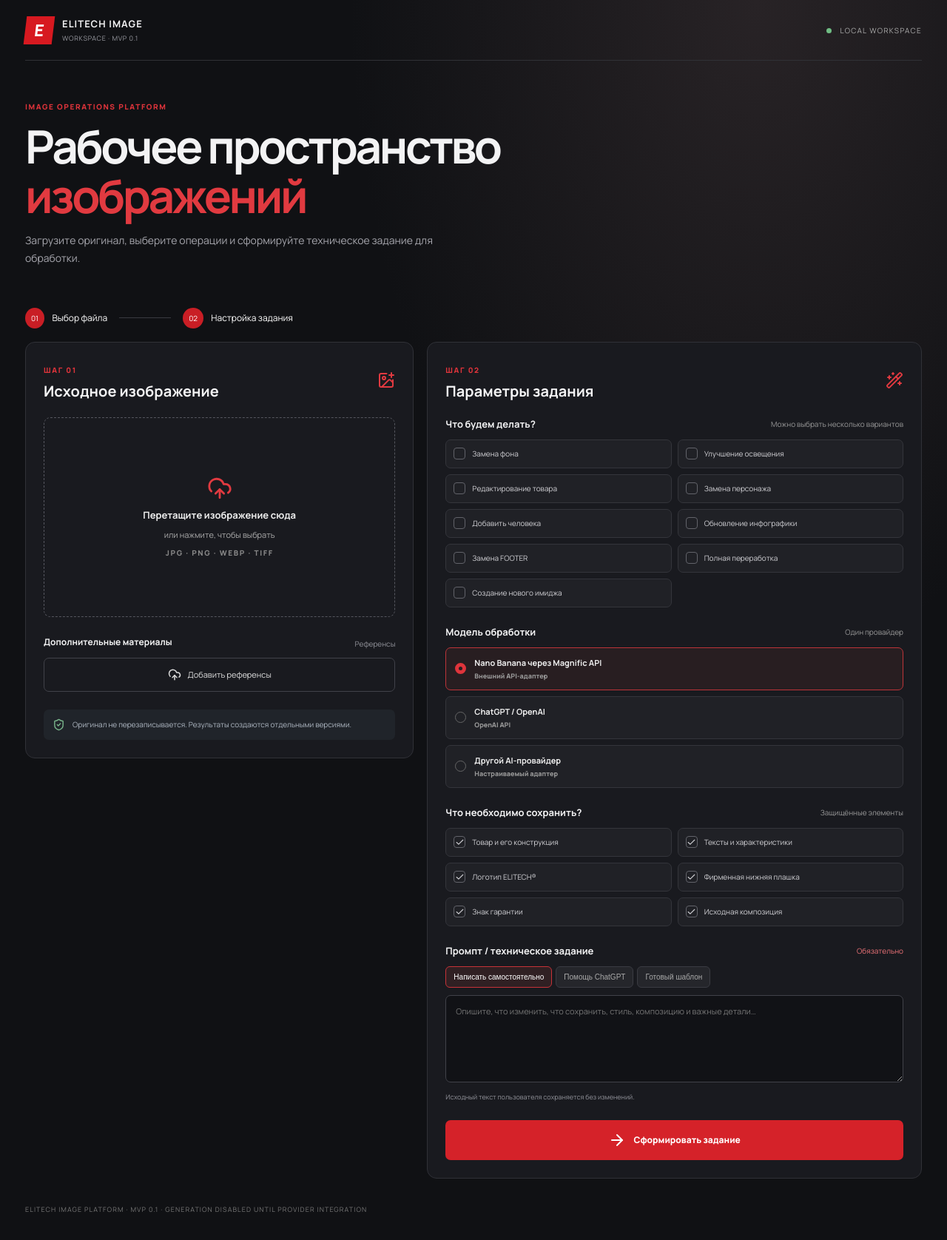
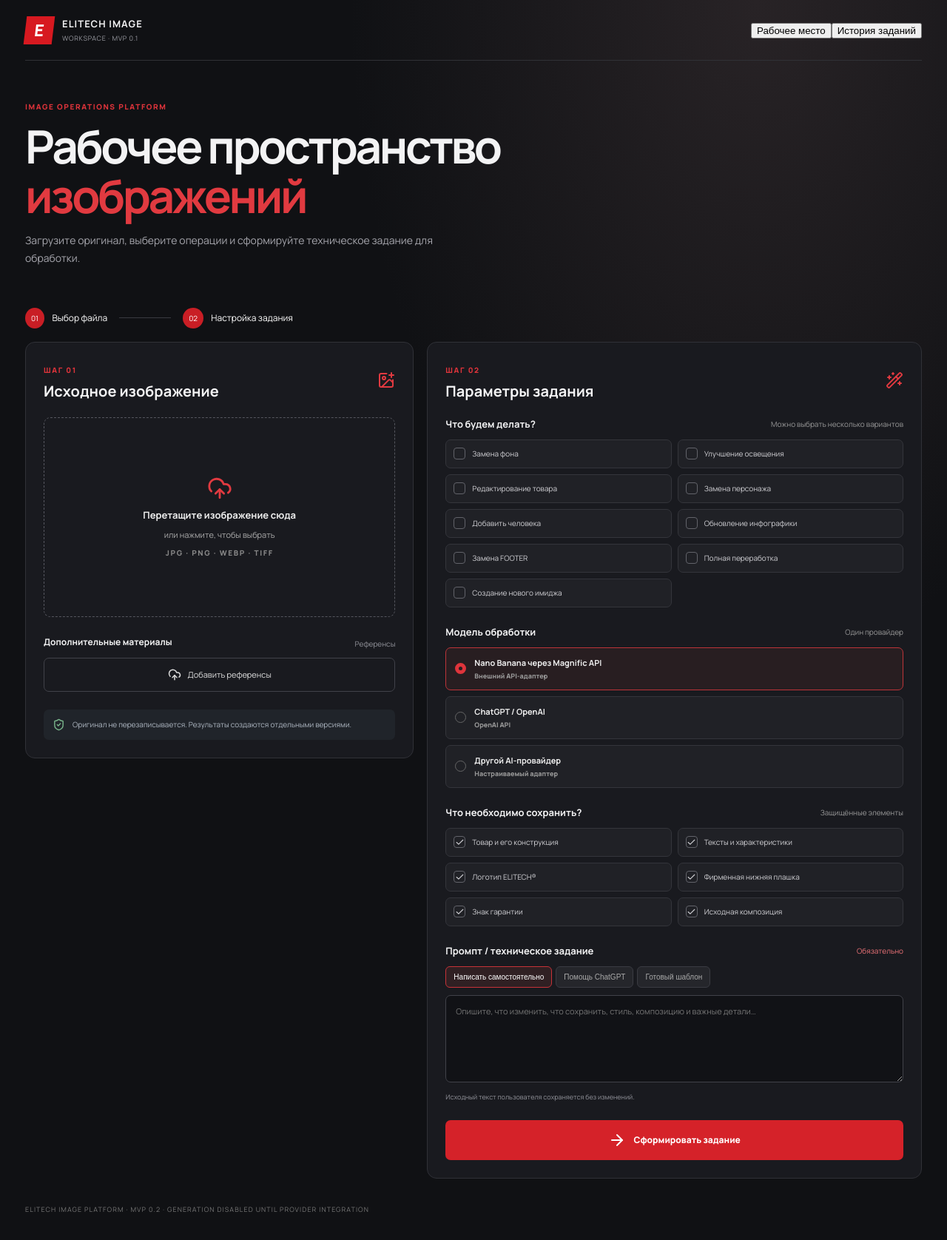
Before and after one commit to GrebtoGreb/ELITECH-IMAGE-PLATFORM, a React (Vite) app in the folder frontend/: page / in a window 1280 px wide. Shown: the whole page at 74% size. Built offline with nearby package versions, Linux system fonts and the light colour scheme; no server answers.

Commit message:
feat: add workspace and job history navigation

```diff
--- a/frontend/src/App.tsx
+++ b/frontend/src/App.tsx
@@ -1,17 +1,19 @@
 import { useState } from 'react';
+import JobManagement from './JobManagement';
 import { UploadCloud, ImagePlus, WandSparkles, ShieldCheck, FileText, Check, X, ArrowRight, LoaderCircle } from 'lucide-react';
 const operations=['Замена фона','Улучшение освещения','Редактирование товара','Замена персонажа','Добавить человека','Обновление инфографики','Замена FOOTER','Полная переработка','Создание нового имиджа'];
 const protectedOptions=['Товар и его конструкция','Тексты и характеристики','Логотип ELITECH®','Фирменная нижняя плашка','Знак гарантии','Исходная композиция'];
 const providers=[{id:'magnific_nano_banana',name:'Nano Banana через Magnific API',detail:'Внешний API-адаптер'},{id:'openai',name:'ChatGPT / OpenAI',detail:'OpenAI API'},{id:'other',name:'Другой AI-провайдер',detail:'Настраиваемый адаптер'}];
 type UploadItem={file:File;url:string};
 export default function App(){
+ const [activeTab,setActiveTab]=useState<'workspace'|'jobs'>('workspace');
  const [source,setSource]=useState<UploadItem|null>(null),[refs,setRefs]=useState<UploadItem[]>([]),[selected,setSelected]=useState<string[]>([]),[protectedItems,setProtectedItems]=useState<string[]>(protectedOptions),[provider,setProvider]=useState('magnific_nano_banana'),[prompt,setPrompt]=useState(''),[promptMode,setPromptMode]=useState('manual'),[template,setTemplate]=useState(''),[busy,setBusy]=useState(false),[status,setStatus]=useState(''),[manifest,setManifest]=useState<any>(null);
  const toggle=(v:string,a:string[],s:(x:string[])=>void)=>s(a.includes(v)?a.filter(x=>x!==v):[...a,v]);
  const acceptSource=(f?:File)=>{if(!f)return;if(!f.type.startsWith('image/')){setStatus('Выберите файл изображения.');return;}setSource({file:f,url:URL.createObjectURL(f)});setManifest(null);setStatus('');};
  const addRefs=(list:FileList|null)=>{if(!list)return;setRefs(old=>[...old,...Array.from(list).filter(f=>f.type.startsWith('image/')||f.type==='application/pdf').map(file=>({file,url:file.type.startsWith('image/')?URL.createObjectURL(file):''}))]);};
  async function submit(){if(!source||!selected.length||!prompt.trim()){setStatus('Добавьте исходное изображение, выберите операции и заполните ТЗ.');return;}setBusy(true);try{const fd=new FormData();fd.append('source',source.file);refs.forEach(x=>fd.append('references',x.file));fd.append('operations',JSON.stringify(selected));fd.append('protected_elements',JSON.stringify(protectedItems));fd.append('provider',provider);fd.append('prompt',prompt);fd.append('prompt_mode',promptMode);fd.append('template',template);const base=import.meta.env.VITE_API_BASE_URL||'http://localhost:8000';const res=await fetch(base+'/api/jobs',{method:'POST',body:fd});if(!res.ok)throw new Error('Backend request failed');const data=await res.json();setManifest(data);setStatus('Черновик задания создан. Генерация не запускалась.');}catch{setManifest({job_id:'LOCAL-'+Date.now(),status:'DRAFT_LOCAL',source_file:source.file.name,references:refs.map(x=>x.file.name),operations:selected,protected_elements:protectedItems,provider,prompt_mode:promptMode,prompt_original:prompt,execution_started:false});setStatus('Backend недоступен — показан локальный предпросмотр. Для сохранения запустите FastAPI.');}finally{setBusy(false);}}
- return <main className="shell"><header><div className="brand"><div className="brand-mark">E</div><div><b>ELITECH IMAGE</b><span>WORKSPACE · MVP 0.1</span></div></div><div className="header-right"><i/> LOCAL WORKSPACE</div></header>
- <section className="intro"><div className="eyebrow">IMAGE OPERATIONS PLATFORM</div><h1>Рабочее пространство<br/><em>изображений</em></h1><p>Загрузите оригинал, выберите операции и сформируйте техническое задание для обработки.</p></section>
+ return <main className="shell"><header><div className="brand"><div className="brand-mark">E</div><div><b>ELITECH IMAGE</b><span>WORKSPACE · MVP 0.1</span></div></div><nav className="main-nav"><button className={activeTab==='workspace' ? 'active' : ''} onClick={()=>setActiveTab('workspace')}>Рабочее место</button><button className={activeTab==='jobs' ? 'active' : ''} onClick={()=>setActiveTab('jobs')}>История заданий</button></nav></header>
+ {activeTab==='jobs' ? <JobManagement/> : <><section className="intro"><div className="eyebrow">IMAGE OPERATIONS PLATFORM</div><h1>Рабочее пространство<br/><em>изображений</em></h1><p>Загрузите оригинал, выберите операции и сформируйте техническое задание для обработки.</p></section>
  <div className="steps"><span className="step active"><i>01</i> Выбор файла</span><span className="line"/><span className="step active"><i>02</i> Настройка задания</span></div>
  <div className="layout"><section className="panel"><div className="panel-title"><div><small>ШАГ 01</small><h2>Исходное изображение</h2></div><ImagePlus/></div>
  <label className="dropzone">{source?<><img src={source.url} alt="Предпросмотр"/><span className="replace">Заменить файл</span></>:<><UploadCloud size={34}/><b>Перетащите изображение сюда</b><span>или нажмите, чтобы выбрать</span><small>JPG · PNG · WEBP · TIFF</small></>}<input type="file" accept="image/*" onChange={e=>acceptSource(e.target.files?.[0])}/></label>
@@ -25,5 +27,5 @@ export default function App(){
  <div className="field"><div className="field-heading"><b>Промпт / техническое задание</b><span className="required">Обязательно</span></div><div className="mode-tabs">{[['manual','Написать самостоятельно'],['assist','Помощь ChatGPT'],['template','Готовый шаблон']].map(([v,l])=><button type="button" className={promptMode===v?'selected':''} onClick={()=>setPromptMode(v)} key={v}>{l}</button>)}</div>{promptMode==='template'&&<select value={template} onChange={e=>setTemplate(e.target.value)}><option value="">Выберите шаблон</option><option>Замена фона с сохранением товара</option><option>Сохранение ELITECH FOOTER 01</option><option>Добавление человека в сцену</option></select>}{promptMode==='assist'&&<div className="assist-note">Режим подготовки ТЗ с помощью ChatGPT. В MVP API-подготовка ещё не подключена.</div>}<textarea value={prompt} onChange={e=>setPrompt(e.target.value)} placeholder="Опишите, что изменить, что сохранить, стиль, композицию и важные детали…" rows={6}/><div className="hint">Исходный текст пользователя сохраняется без изменений.</div></div>
  <button className="submit" onClick={submit} disabled={busy}>{busy?<LoaderCircle className="spin"/>:<ArrowRight/>}{busy?'Формируем…':'Сформировать задание'}</button>{status&&<div className="status">{status}</div>}</section></div>
  {manifest&&<section className="manifest"><div className="manifest-head"><div><small>JOB MANIFEST</small><h2>Предпросмотр задания</h2></div><button onClick={()=>navigator.clipboard.writeText(JSON.stringify(manifest,null,2))}>Копировать JSON</button></div><pre>{JSON.stringify(manifest,null,2)}</pre></section>}
- <footer>ELITECH IMAGE PLATFORM · MVP 0.1 · GENERATION DISABLED UNTIL PROVIDER INTEGRATION</footer></main>;
+ <footer>ELITECH IMAGE PLATFORM · MVP 0.2 · GENERATION DISABLED UNTIL PROVIDER INTEGRATION</footer></>}</main>;
 }
```
